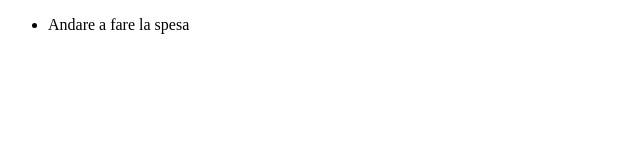
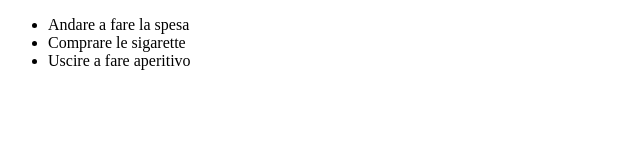
Before and after one commit to GiadaPirone/vue-todolist, a plain HTML site: page index.html in a window 1280 px wide. Shown: the whole page, without its empty margins (0-640 px from the left). Drawn offline with nearby package versions, Linux system fonts and the light colour scheme.

Commit message:
ciclo for per stampare tutti i componenti del toDo

```diff
--- a/index.html
+++ b/index.html
@@ -12,7 +12,7 @@
 
     <div id="app">
         <ul>
-            <li>{{toDo[0].text}}</li>
+            <li v-for="(commissione, i) in toDo">{{toDo[i].text}}</li>
         </ul>
 
 
```
